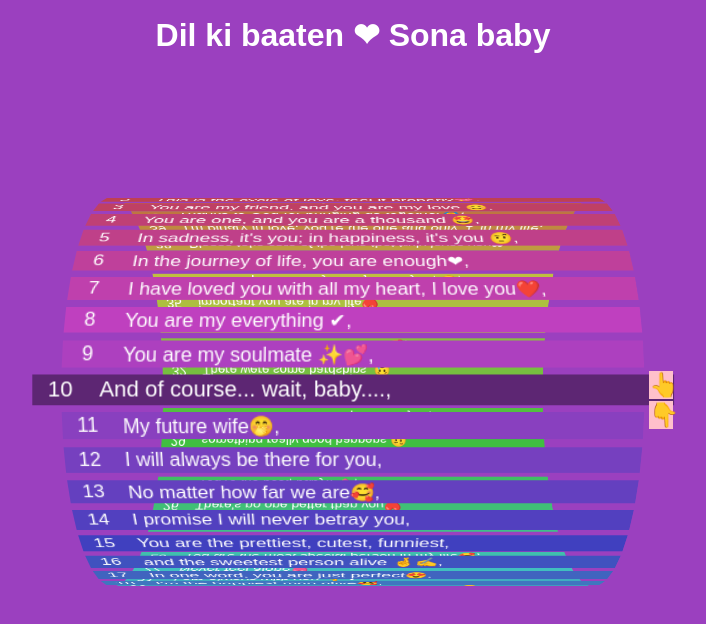
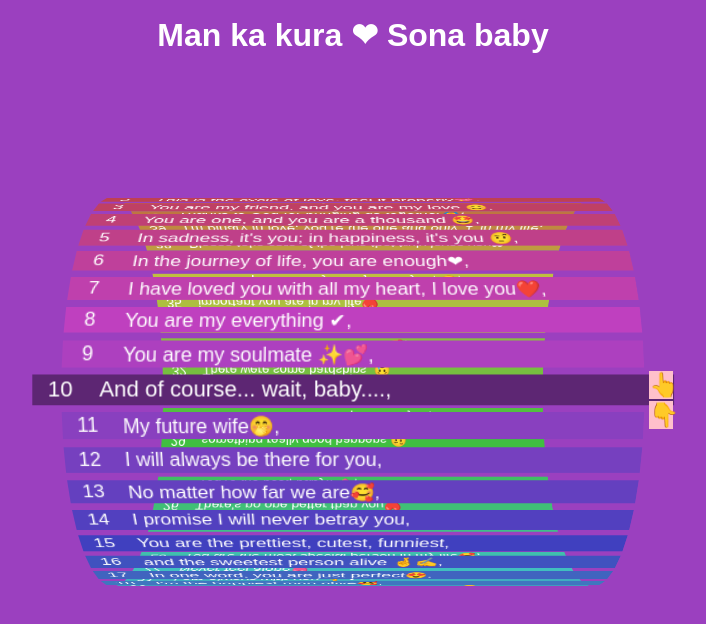
Before and after one commit to utsavpoudel1/purpose, a plain HTML site: page yes.html in a window 1280 px wide. Shown: the whole page, without its empty margins (287-993 px from the left). Drawn offline with nearby package versions, Linux system fonts and the light colour scheme.

Commit message:
Update yes.html

```diff
--- a/yes.html
+++ b/yes.html
@@ -12,7 +12,7 @@
 </head>
 <body>
     <header>
-        <h1>Dil ki baaten ❤ Sona baby</h1>
+        <h1>Man ka kura ❤ Sona baby</h1>
       </header>
       <div class="container">
         <ul></ul>
```
